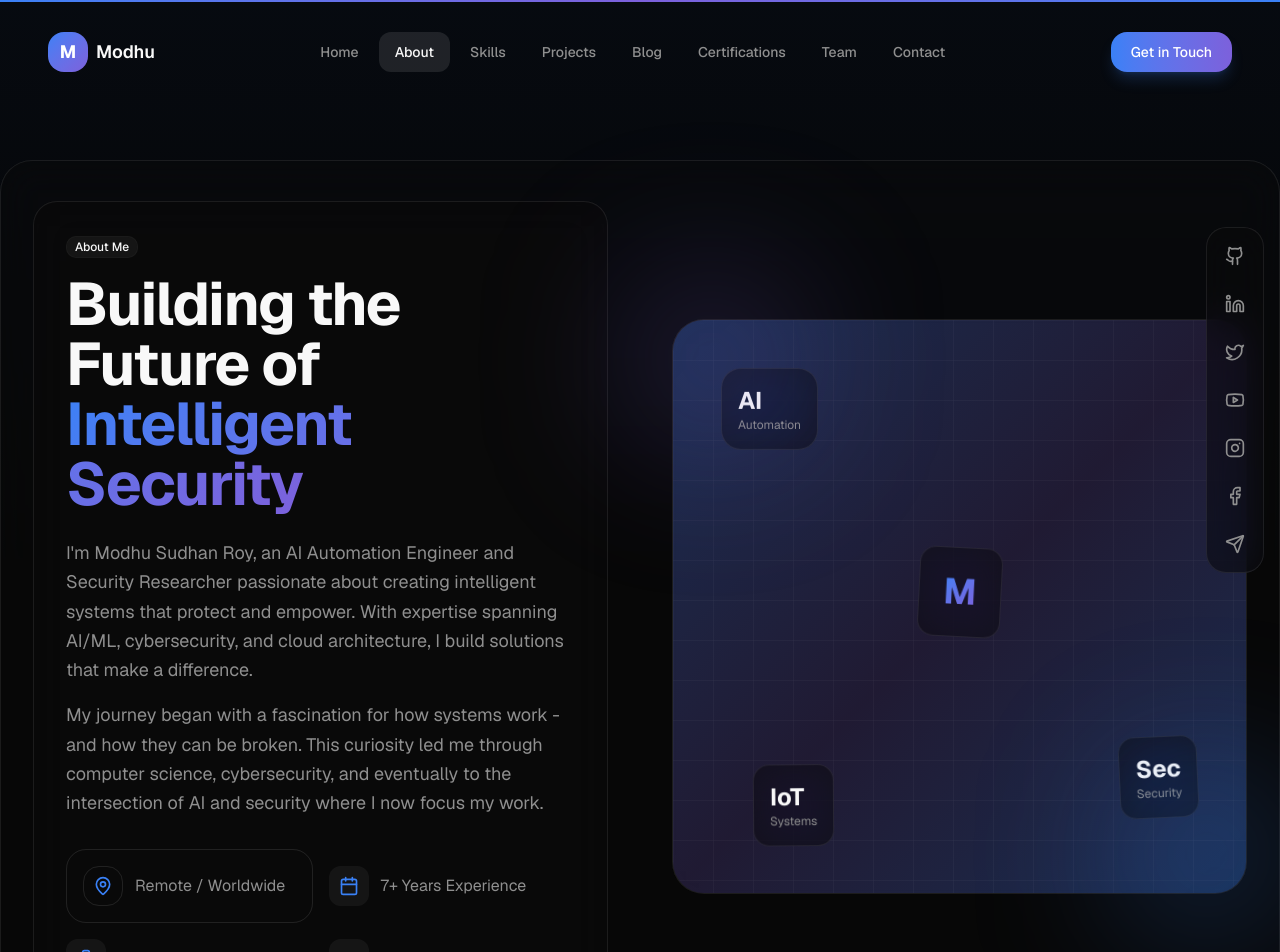
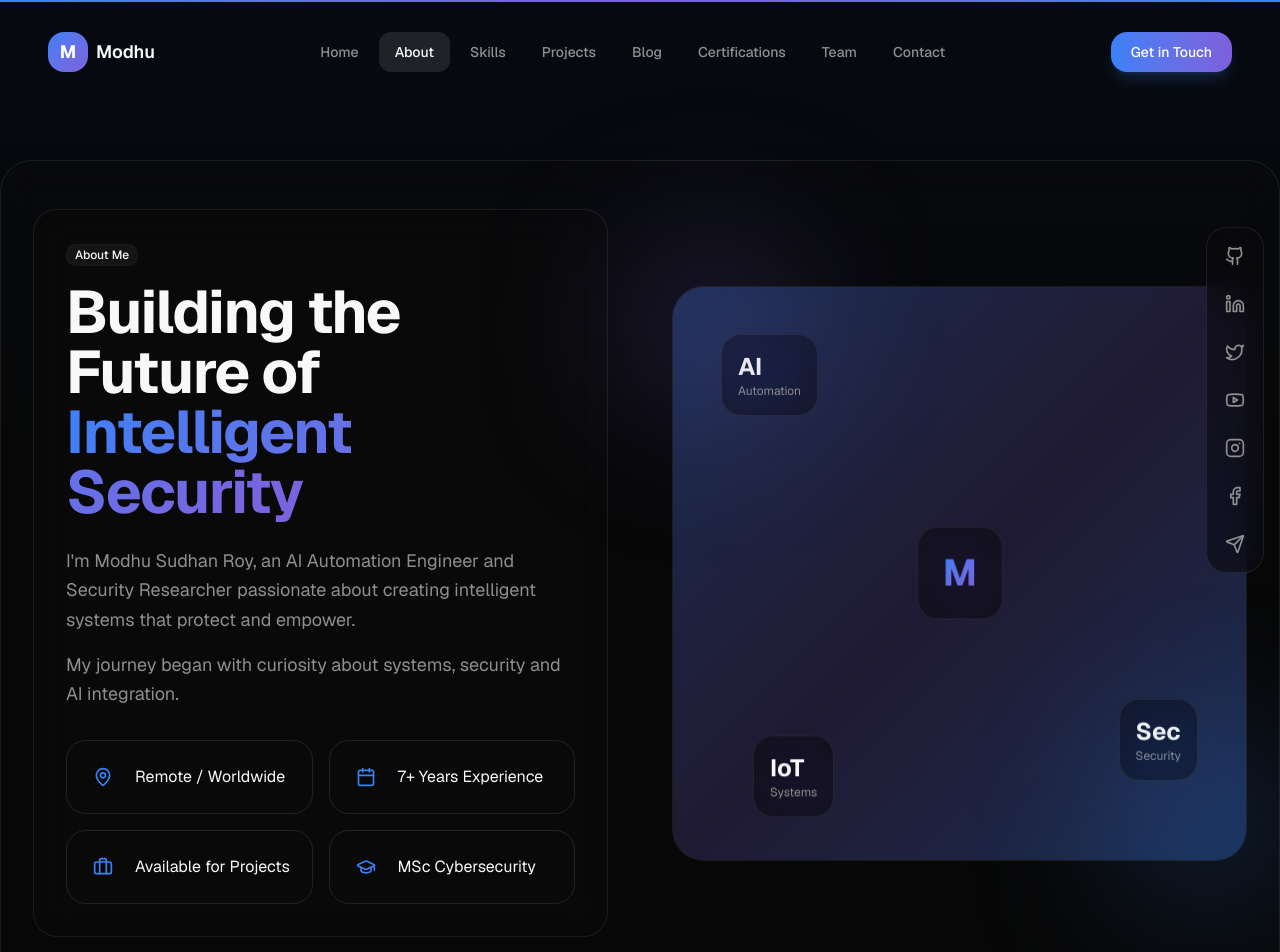
Before and after one commit to modhu-cps/modhu-protfoli, a Next.js app: page /about in a window 1280 px wide. Shown: the top 952 px of the page. Built offline with nearby package versions, Linux system fonts and the light colour scheme.

Commit message:
Update about-hero.tsx

```diff
--- a/components/sections/about-hero.tsx
+++ b/components/sections/about-hero.tsx
@@ -9,12 +9,15 @@ export function AboutHero() {
   return (
     <PageTransition>
       <section className="relative pt-32 pb-20 lg:pt-40 lg:pb-28 overflow-hidden">
-        {/* Background gradient */}
+
+        {/* Background */}
         <div className="absolute inset-0 bg-gradient-to-b from-primary/5 via-transparent to-transparent" />
 
-        <div className="glass glass-lg border-accent-top relative mx-auto max-w-7xl px-4 sm:px-6 lg:px-8 py-10 rounded-[2rem]">
+        <div className="glass glass-lg border-accent-top relative mx-auto max-w-7xl px-4 sm:px-6 lg:px-8 py-12 rounded-[2rem]">
+
           <div className="grid gap-12 lg:grid-cols-2 lg:gap-16 items-center">
-            {/* Content */}
+
+            {/* LEFT CONTENT */}
             <motion.div
               initial={{ opacity: 0, x: -20 }}
               animate={{ opacity: 1, x: 0 }}
@@ -24,114 +27,118 @@ export function AboutHero() {
               <Badge variant="outline" className="mb-4 bg-white/5">
                 About Me
               </Badge>
+
               <h1 className="text-4xl font-bold tracking-tight text-foreground sm:text-5xl lg:text-6xl">
                 Building the Future of
                 <span className="gradient-text"> Intelligent Security</span>
               </h1>
+
               <p className="mt-6 text-lg text-muted-foreground leading-relaxed">
                 I&apos;m Modhu Sudhan Roy, an AI Automation Engineer and Security Researcher passionate about
-                creating intelligent systems that protect and empower. With expertise spanning AI/ML,
-                cybersecurity, and cloud architecture, I build solutions that make a difference.
-              </p>
-              <p className="mt-4 text-lg text-muted-foreground leading-relaxed">
-                My journey began with a fascination for how systems work - and how they can be broken.
-                This curiosity led me through computer science, cybersecurity, and eventually to the
-                intersection of AI and security where I now focus my work.
+                creating intelligent systems that protect and empower.
               </p>
 
-              {/* Quick facts */}
+              <p className="mt-4 text-lg text-muted-foreground leading-relaxed">
+                My journey began with curiosity about systems, security and AI integration.
+              </p>
+
+              {/* QUICK FACTS */}
               <div className="mt-8 grid gap-4 sm:grid-cols-2">
-                <div className="glass-sm hover-lift-sm flex items-center gap-3 text-muted-foreground rounded-2xl p-4 border border-white/10">
-                  <div className="glass-sm flex h-10 w-10 items-center justify-center rounded-xl border border-white/10">
+
+                <div className="glass-sm hover-lift-sm flex items-center gap-3 p-4 rounded-2xl border border-white/10">
+                  <div className="glass-sm flex h-10 w-10 items-center justify-center rounded-xl">
                     <MapPin className="h-5 w-5 text-primary" />
                   </div>
                   <span>Remote / Worldwide</span>
                 </div>
-                <div className="flex items-center gap-3 text-muted-foreground">
-                  <div className="flex h-10 w-10 items-center justify-center rounded-lg bg-white/5">
+
+                <div className="glass-sm hover-lift-sm flex items-center gap-3 p-4 rounded-2xl border border-white/10">
+                  <div className="glass-sm flex h-10 w-10 items-center justify-center rounded-xl">
                     <Calendar className="h-5 w-5 text-primary" />
                   </div>
                   <span>7+ Years Experience</span>
                 </div>
-                <div className="flex items-center gap-3 text-muted-foreground">
-                  <div className="flex h-10 w-10 items-center justify-center rounded-lg bg-white/5">
+
+                <div className="glass-sm hover-lift-sm flex items-center gap-3 p-4 rounded-2xl border border-white/10">
+                  <div className="glass-sm flex h-10 w-10 items-center justify-center rounded-xl">
                     <Briefcase className="h-5 w-5 text-primary" />
                   </div>
                   <span>Available for Projects</span>
                 </div>
-                <div className="flex items-center gap-3 text-muted-foreground">
-                  <div className="flex h-10 w-10 items-center justify-center rounded-lg bg-white/5">
+
+                <div className="glass-sm hover-lift-sm flex items-center gap-3 p-4 rounded-2xl border border-white/10">
+                  <div className="glass-sm flex h-10 w-10 items-center justify-center rounded-xl">
                     <GraduationCap className="h-5 w-5 text-primary" />
                   </div>
                   <span>MSc Cybersecurity</span>
                 </div>
+
               </div>
             </motion.div>
 
-            {/* Image/Visual */}
+            {/* RIGHT VISUAL */}
             <motion.div
               initial={{ opacity: 0, x: 20 }}
               animate={{ opacity: 1, x: 0 }}
               transition={{ duration: 0.5, delay: 0.2 }}
               className="relative"
             >
+
               <div className="glass glass-lg border-neon-purple relative aspect-square overflow-hidden rounded-[2rem] p-6">
-                {/* Gradient background */}
+
+                {/* Background gradient */}
                 <div className="absolute inset-0 bg-gradient-to-br from-primary/30 via-accent/20 to-primary/30" />
 
-                {/* Grid pattern */}
-                <div
-                  className="absolute inset-0 opacity-10"
-                  style={{
-                    backgroundImage: `linear-gradient(rgba(255,255,255,0.3) 1px, transparent 1px),
-                                     linear-gradient(90deg, rgba(255,255,255,0.3) 1px, transparent 1px)`,
-                    backgroundSize: '40px 40px',
-                  }}
-                />
-
-                {/* Floating elements */}
+                {/* Floating AI */}
                 <motion.div
-                  animate={{ y: [0, -10, 0], rotate: [0, 5, 0] }}
-                  transition={{ duration: 6, repeat: Infinity, ease: 'easeInOut' }}
+                  animate={{ y: [0, -10, 0] }}
+                  transition={{ duration: 6, repeat: Infinity }}
                   className="absolute top-12 left-12 glass hover-lift border-neon-cyan rounded-2xl p-4"
                 >
-                  <div className="text-2xl font-bold text-foreground">AI</div>
+                  <div className="text-2xl font-bold">AI</div>
                   <div className="text-xs text-muted-foreground">Automation</div>
                 </motion.div>
 
+                {/* Floating Security */}
                 <motion.div
-                  animate={{ y: [0, 10, 0], rotate: [0, -5, 0] }}
-                  transition={{ duration: 7, repeat: Infinity, ease: 'easeInOut', delay: 1 }}
-                  className="absolute bottom-20 right-12 glass rounded-xl p-4"
+                  animate={{ y: [0, 10, 0] }}
+                  transition={{ duration: 7, repeat: Infinity }}
+                  className="absolute bottom-20 right-12 glass hover-lift border-neon-purple rounded-2xl p-4"
                 >
-                  <div className="text-2xl font-bold text-foreground">Sec</div>
+                  <div className="text-2xl font-bold">Sec</div>
                   <div className="text-xs text-muted-foreground">Security</div>
                 </motion.div>
 
+                {/* Center Logo */}
                 <motion.div
-                  animate={{ y: [0, -15, 0], rotate: [0, 3, 0] }}
-                  transition={{ duration: 8, repeat: Infinity, ease: 'easeInOut', delay: 2 }}
-                  className="absolute top-1/2 left-1/2 -translate-x-1/2 -translate-y-1/2 glass rounded-xl p-6"
+                  animate={{ scale: [1, 1.05, 1] }}
+                  transition={{ duration: 5, repeat: Infinity }}
+                  className="absolute top-1/2 left-1/2 -translate-x-1/2 -translate-y-1/2 glass glass-lg rounded-2xl p-6"
                 >
                   <div className="text-4xl font-bold gradient-text">M</div>
                 </motion.div>
 
+                {/* Floating IoT */}
                 <motion.div
-                  animate={{ y: [0, 8, 0], rotate: [0, -3, 0] }}
-                  transition={{ duration: 5, repeat: Infinity, ease: 'easeInOut', delay: 0.5 }}
-                  className="absolute bottom-12 left-20 glass rounded-xl p-4"
+                  animate={{ y: [0, 8, 0] }}
+                  transition={{ duration: 5, repeat: Infinity }}
+                  className="absolute bottom-12 left-20 glass hover-lift border-neon-blue rounded-2xl p-4"
                 >
-                  <div className="text-2xl font-bold text-foreground">IoT</div>
+                  <div className="text-2xl font-bold">IoT</div>
                   <div className="text-xs text-muted-foreground">Systems</div>
                 </motion.div>
+
               </div>
 
-              {/* Decorative blur */}
+              {/* glow */}
               <div className="absolute -bottom-10 -right-10 h-40 w-40 rounded-full bg-primary/30 blur-[80px]" />
               <div className="absolute -top-10 -left-10 h-40 w-40 rounded-full bg-accent/30 blur-[80px]" />
+
             </motion.div>
+
           </div>
         </div>
+
       </section>
     </PageTransition>
   );
```
Lines whose indentation alone changed are shown as unchanged.
